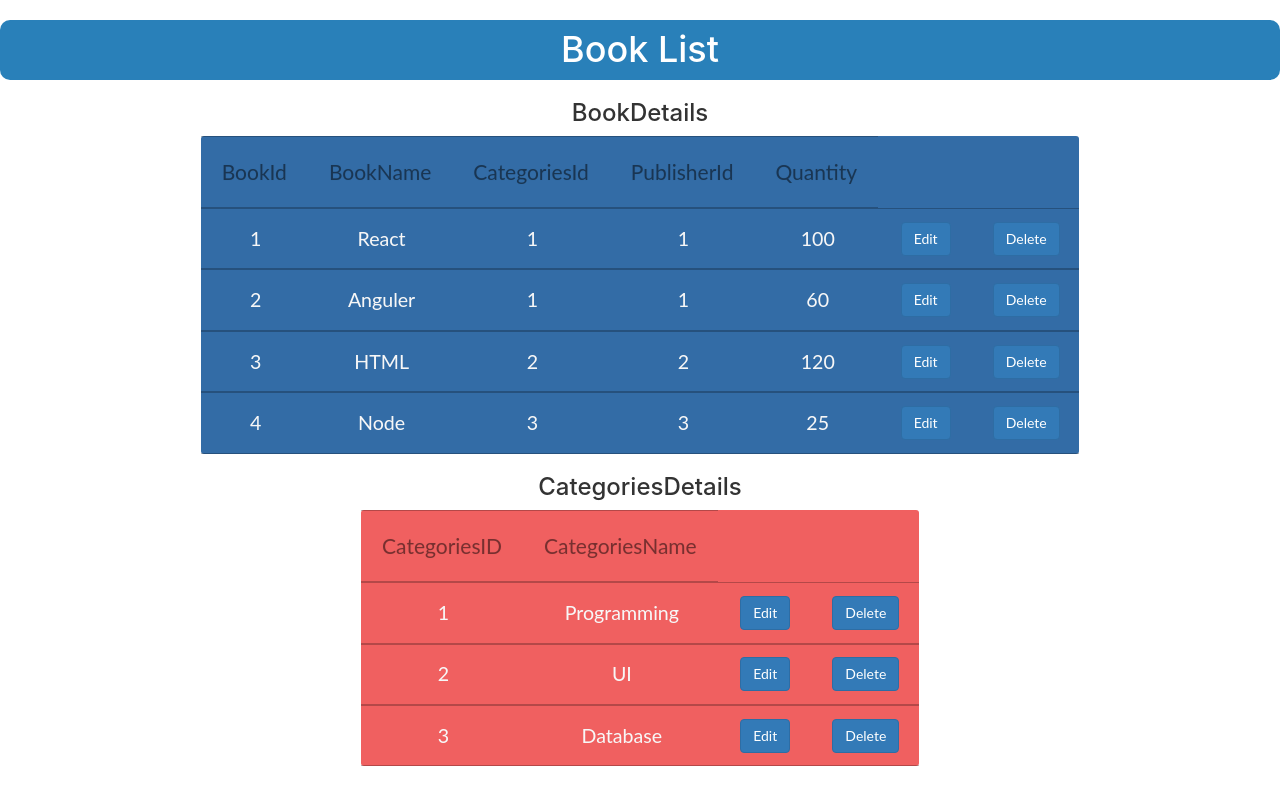
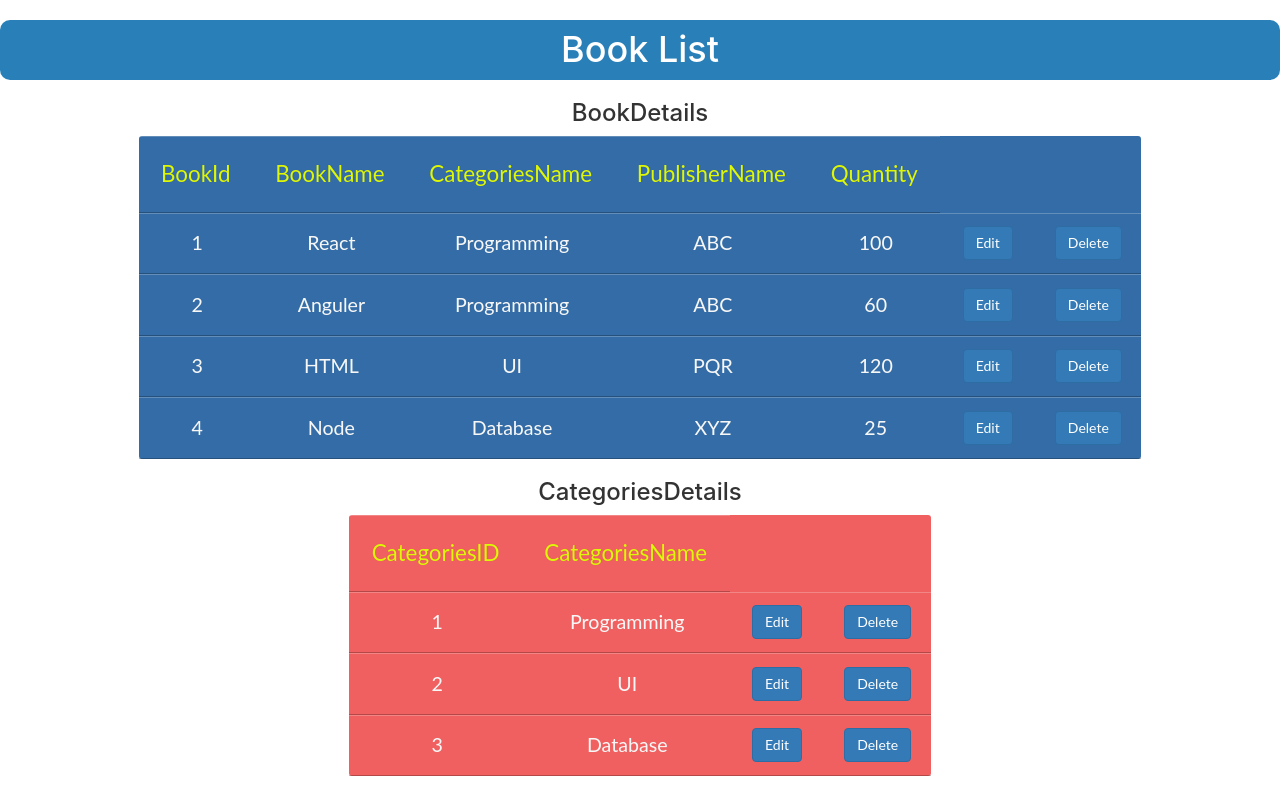
Before and after one commit to sunilpawar8390/react-laibrary, a React (Create React App) app: page / in a window 1280 px wide. Shown: the top 787 px of the page. Built offline with nearby package versions, Linux system fonts and the light colour scheme.

Commit message:
merge two or more json record im map

```diff
--- a/src/components/BookList.css
+++ b/src/components/BookList.css
@@ -20,15 +20,15 @@
 }
 .flat-table th, .flat-table td {
     box-shadow: inset 0 -1px rgba(0,0,0,0.25),
-        inset 0 1px rgba(0,0,0,0.25);
+        inset 0 1px rgba(248, 242, 242, 0.25);
 }
 .flat-table th {
     font-weight: normal;
     -webkit-font-smoothing: antialiased;
     padding: 1em;
-    color: rgba(0,0,0,0.45);
+    color:rgb(222, 246, 7);
     text-shadow: 0 0 1px rgba(0,0,0,0.1);
-    font-size: 1.5em;
+    font-size: 1.6em;
 }
 .flat-table td {
     color: #f7f7f7;
--- a/src/components/BookList.js
+++ b/src/components/BookList.js
@@ -1,4 +1,4 @@
-import React from 'react';
+import  React,{useState} from 'react';
 import './BookList.css' ;
 import { Button, Form} from 'react-bootstrap';
 import Popup from 'reactjs-popup';
@@ -6,63 +6,148 @@ import 'reactjs-popup/dist/index.css';
 
 
 
+
+
  const BookList = (props)=> {
 
-    const  getBook =props.bookData;
+    const  getBook = props.bookData;
     const  getCategory = props.categoriesData;
     const  getPublisher = props.publisherData;
 
-    const editBookDetails = ()=>{
-       console.log(getBook);
-    }
+    const [bookName, setBookName]= useState('');
 
-    const deleteBookDetails = ()=>{
-        alert(`this is delete book alert`);
+    const bookChangeEvent = (event) => {
+
+        setBookName( event.target.value);
+        event.preventDefault();
+        console.log(bookName);
     }
 
 
-    // console.log(props.bookData)
-    // console.log(props.categoriesData)
-    // console.log(props.publisherData)
+    const [list, updateList] = useState(getBook);
 
-    const displayBookData=getBook.map(
-        (bk)=>{
-            return(
-                <tbody>
-                 <tr>
-                    <td>{bk.BookId }</td>
-                    <td>{bk.BookName }</td>
-                    <td>{bk.CategoriesId }</td>
-                    <td>{bk.PublisherId }</td>
-                    <td>{bk.Quantity }</td>
+    const handleRemove = (BookId) => {
+     const newList  = list.filter((bk) => bk.BookId !== BookId);
+      updateList(newList);
+      console.log(list);
+
+    }
+
+
+
+
+
+    //BookDetails
+
+    // const displayBookData=getBook.map(
+    //     (bk)=>{
+    //         return(
+
+
+    //             <tbody>
+    //              <tr key={bk.BookId} >
+
+    //                 <td>{bk.BookId }</td>
+    //                 <td>{bk.BookName }</td>
+    //                 <td>{bk.CategoriesId }</td>
+    //                 <td>{bk.PublisherId }</td>
+    //                 <td>{bk.Quantity }</td>
+    //                 <td>
+    //                     <Popup  trigger={<Button> Edit</Button>}  position="right center" >
+    //                         <div >
+    //                         <Form >
+    //                             <Form.Group className="mb-3" controlId="formBasicEmail">
+    //                                 <Form.Label>BookID</Form.Label>
+    //                                 <Form.Control value={bk.BookId}  disabled="disabled" type="text" />
+
+    //                             </Form.Group>
+
+    //                             <Form.Group className="mb-3" controlId="formBasicPassword">
+    //                                 <Form.Label>BookName</Form.Label>
+    //                                 <Form.Control value={bk.BookName} onChange={bookChangeEvent} type="text"  />
+
+    //                             </Form.Group>
+
+    //                             <Form.Group className="mb-3" controlId="formBasicPassword">
+    //                                 <Form.Label>CategoriesId</Form.Label>
+    //                                 <Form.Control value={bk.CategoriesId} type="text"  />
+    //                             </Form.Group>
+
+    //                             <Form.Group className="mb-3" controlId="formBasicPassword">
+    //                                 <Form.Label>PublisherId</Form.Label>
+    //                                 <Form.Control  value={bk.PublisherId} type="text"  />
+    //                             </Form.Group>
+
+    //                             <Form.Group className="mb-3" controlId="formBasicPassword">
+    //                                 <Form.Label>Quantity</Form.Label>
+    //                                 <Form.Control value={bk.Quantity} type="text" />
+    //                             </Form.Group>
+
+    //                             <Button variant="primary" type="submit">
+    //                                 Update
+    //                             </Button>
+    //                         </Form>
+
+    //                         </div>
+    //                     </Popup>
+
+    //                  </td>
+    //                 <td><Popup  trigger={<Button > Delete</Button>} position="right center" >
+    //                         <div >
+    //                         <h4>{ "are you sure you want to delete book: " + " " + bk.BookName }</h4>
+    //                             <Button onClick={() => handleRemove(bk.BookId)}>Comfirm</Button>
+    //                         </div>
+    //                     </Popup></td>
+
+    //              </tr>
+    //              </tbody>
+
+    //         )
+    //     }
+    // )
+
+    //nested book show
+
+    const rows = (
+        getBook
+          .map(x => Object.assign(x, getCategory.find(y => y.CategoriesID === x.CategoriesId)))
+          .map(x => Object.assign(x, getPublisher.find(z => z.PublisherId === x.PublisherId)))
+          .map(info => (
+              <tr key={info.BookId}>
+                <td>{info.BookId}</td>
+                <td>{info.BookName}</td>
+                <td>{info.CategoriesName}</td>
+                <td>{info.PublisherName}</td>
+                <td>{info.Quantity}</td>
                 <td>
-                        <Popup  trigger={<Button > Edit</Button>} position="right center" >
+                        <Popup  trigger={<Button> Edit</Button>}  position="right center" >
                             <div >
                             <Form >
                                 <Form.Group className="mb-3" controlId="formBasicEmail">
                                     <Form.Label>BookID</Form.Label>
-                                    <Form.Control type="text" />
+                                    <Form.Control value={info.BookId}  disabled="disabled" type="text" />
 
                                 </Form.Group>
 
                                 <Form.Group className="mb-3" controlId="formBasicPassword">
                                     <Form.Label>BookName</Form.Label>
-                                    <Form.Control type="text"  />
+                                    <Form.Control value={info.BookName} onChange={bookChangeEvent} type="text"  />
+
                                 </Form.Group>
 
                                 <Form.Group className="mb-3" controlId="formBasicPassword">
-                                    <Form.Label>CategoriesId</Form.Label>
-                                    <Form.Control type="text"  />
+                                    <Form.Label>CategoriesName</Form.Label>
+                                    <Form.Control value={info.CategoriesName} type="text"  />
                                 </Form.Group>
 
                                 <Form.Group className="mb-3" controlId="formBasicPassword">
-                                    <Form.Label>PublisherId</Form.Label>
-                                    <Form.Control type="text"  />
+                                    <Form.Label>PublisherName</Form.Label>
+                                    <Form.Control  value={info.PublisherName} type="text"  />
                                 </Form.Group>
 
                                 <Form.Group className="mb-3" controlId="formBasicPassword">
                                     <Form.Label>Quantity</Form.Label>
-                                    <Form.Control type="text" />
+                                    <Form.Control value={info.Quantity} type="text" />
                                 </Form.Group>
 
                                 <Button variant="primary" type="submit">
@@ -72,14 +157,18 @@ import 'reactjs-popup/dist/index.css';
 
                             </div>
                         </Popup>
+
                      </td>
-                    <td><Button onClick={deleteBookDetails}>Delete</Button></td>
+                    <td><Popup  trigger={<Button > Delete</Button>} position="right center" >
+                            <div >
+                            <h4>{ "are you sure you want to delete book: " + " " + info.BookName }</h4>
+                                <Button onClick={() => handleRemove(info.BookId)}>Comfirm</Button>
+                            </div>
+                        </Popup></td>
 
               </tr>
-                 </tbody>
-
             )
-        }
+          )
       )
 
 
@@ -89,12 +178,13 @@ import 'reactjs-popup/dist/index.css';
         (ct)=>{
             return(
                 <tbody>
-                    <tr>
+                    <tr key={ct.CategoriesID}>
                     <td>{ct.CategoriesID }</td>
                     <td>{ct.CategoriesName }</td>
+
+
                     <td><Button>Edit</Button></td>
                     <td><Button>Delete</Button></td>
-
                 </tr>
                 </tbody>
             )
@@ -107,7 +197,8 @@ const displayPublisherData=getPublisher.map(
     (pub)=>{
         return(
             <tbody>
-                <tr>
+                <tr key={pub.PublisherId}>
+
                 <td>{pub.PublisherId }</td>
                 <td>{pub.PublisherName }</td>
                 <td><Button>Edit</Button></td>
@@ -122,49 +213,48 @@ const displayPublisherData=getPublisher.map(
 
 
 
+
+
   return (
    <div className="App">
 
         <h1 className="headName">Book List</h1>
 
-     <h3>BookDetails</h3>
+            <h3 >BookDetails</h3>
 
-   <table class="flat-table flat-table-1">
+            <table className="flat-table flat-table-1">
+
                 <thead>
                     <tr>
                         <th>BookId</th>
                         <th>BookName</th>
-                    <th>CategoriesId</th>
-                    <th>PublisherId</th>
+                        <th>CategoriesName</th>
+                        <th>PublisherName</th>
                         <th>Quantity</th>
                     </tr>
                 </thead>
-
-
-
-                    {displayBookData}
+                        {/* {displayBookData}  */}
+                        {rows}
 
 
 
             </table>
 
+
+
             <h3>CategoriesDetails</h3>
-            <table class="flat-table flat-table-2">
+            <table className="flat-table flat-table-2">
 
                 <thead>
                    <th>CategoriesID</th>
                     <th>CategoriesName</th>
                 </thead>
-
-
                        {displayCategoriesData}
-
-
 
             </table>
 
             <h3>PublisherDeatils</h3>
-            <table class="flat-table flat-table-3">
+            <table className="flat-table flat-table-3">
 
                 <thead>
                     <th>PublisherId</th>
@@ -183,4 +273,6 @@ const displayPublisherData=getPublisher.map(
   );
 }
 
+
+
 export default BookList;
```
Also changed, not shown: src/components/Popup.js (added, +65 -0 lines). Lines whose indentation alone changed are shown as unchanged.
